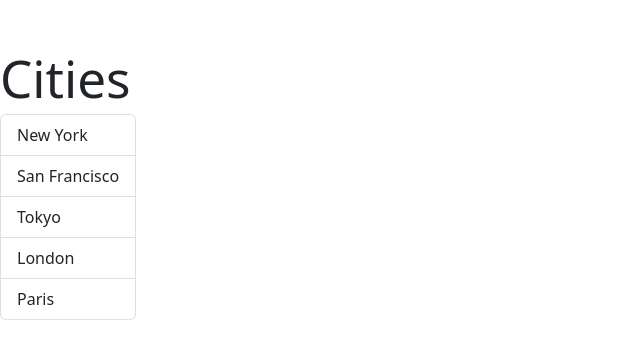
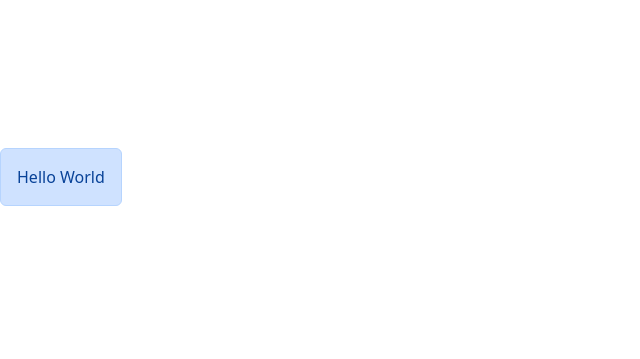
Before and after one commit to Mr-Olivier/re, a React (Vite) app: page / in a window 1280 px wide. Shown: the part 215-574 px from the top of the page, without its empty margins (0-640 px from the left). Built offline with nearby package versions, Linux system fonts and the light colour scheme; the HTML template or start-up script is replaced by a standard one.

Commit message:
feat: Passing children

```diff
--- a/src/App.tsx
+++ b/src/App.tsx
@@ -1,19 +1,33 @@
-import ListGroup from "./components/ListGroup";
+// import ListGroup from "./components/ListGroup";
+
+import Alert from "./components/Alert";
+
+// function App() {
+//   let items = ["New York", "San Francisco", "Tokyo", "London", "Paris"];
+
+//   const handleSelectItem = (item: string) => {
+//     console.log(item);
+//   };
+
+//   return (
+//     <div>
+//       <ListGroup
+//         items={items}
+//         heading="Cities"
+//         onSelectItem={handleSelectItem}
+//       />
+//     </div>
+//   );
+// }
+
+// export default App;
 
 function App() {
-  let items = ["New York", "San Francisco", "Tokyo", "London", "Paris"];
-
-  const handleSelectItem = (item: string) => {
-    console.log(item);
-  };
-
   return (
     <div>
-      <ListGroup
-        items={items}
-        heading="Cities"
-        onSelectItem={handleSelectItem}
-      />
+      <Alert>
+        Hello <span>World</span>{" "}
+      </Alert>
     </div>
   );
 }
--- /dev/null
+++ b/src/components/Alert.tsx
@@ -0,0 +1,13 @@
+// rafce
+
+import { ReactNode } from "react";
+
+interface Props {
+  children: ReactNode;
+}
+
+const Alert = ({ children }: Props) => {
+  return <div className="alert alert-primary">{children}</div>;
+};
+
+export default Alert;
```
